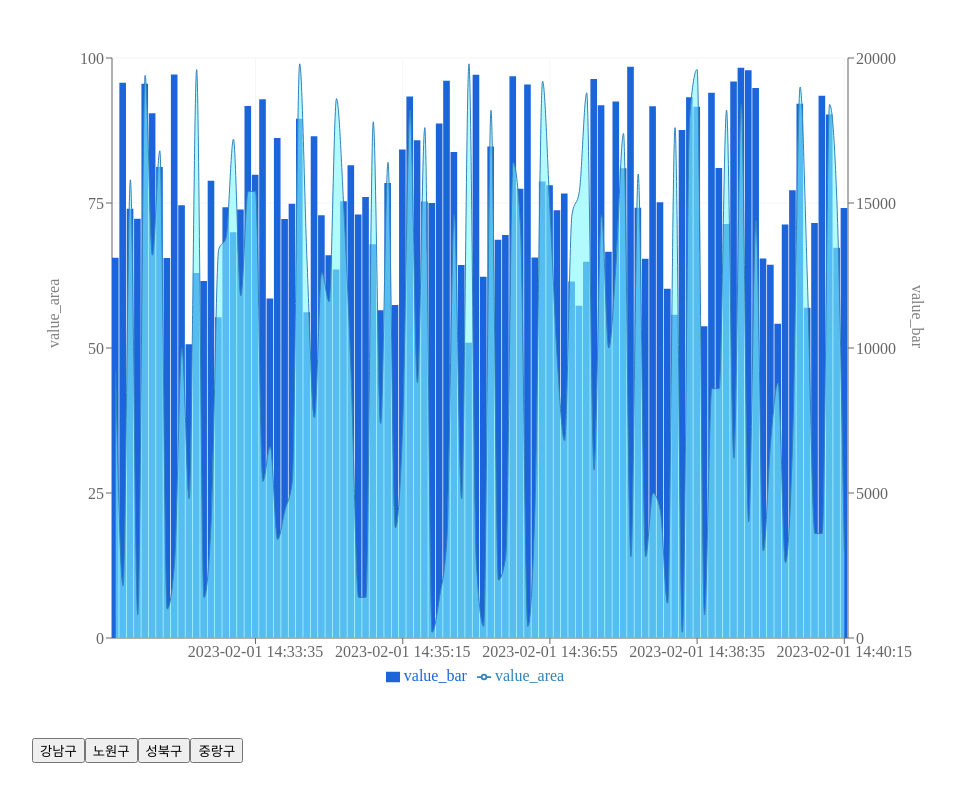
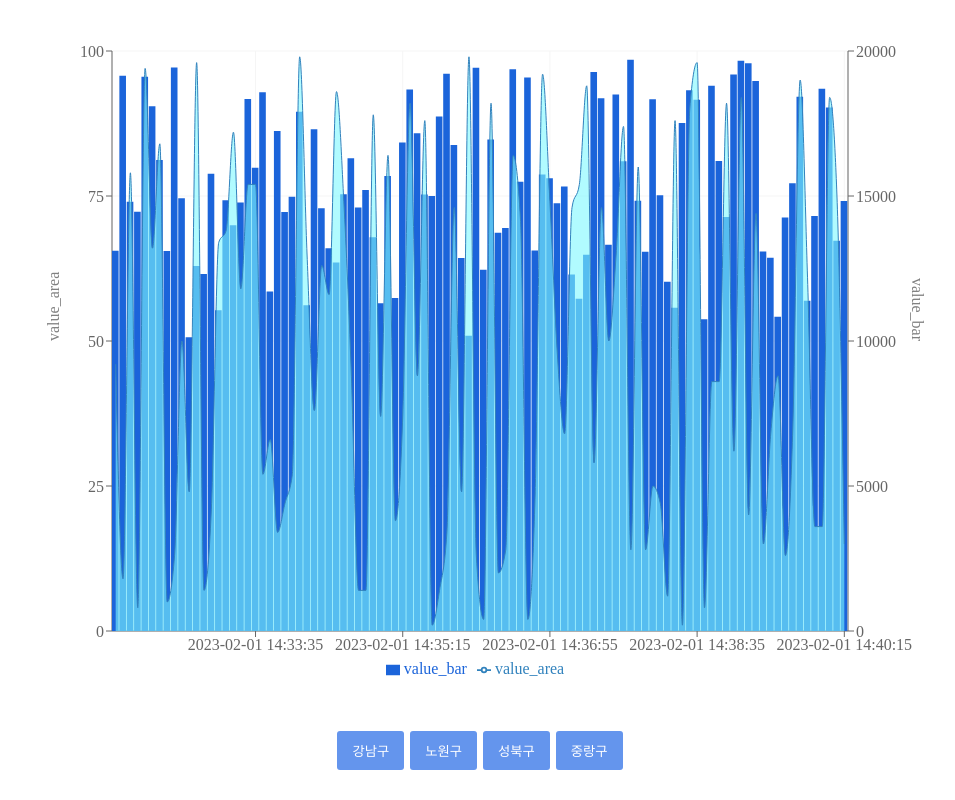
Before and after one commit to taegeun1111/time-chart, a React (Create React App) app: page / in a window 1280 px wide. Shown: the whole page, without its empty margins (160-1115 px from the left). Built offline with nearby package versions, Linux system fonts and the light colour scheme; a web font is replaced by a local one.

Commit message:
feat: area Toggle 버튼 컴포넌트 완료

```diff
--- a/src/components/Chart/Chart.tsx
+++ b/src/components/Chart/Chart.tsx
@@ -51,14 +51,21 @@ const Chart = () => {
                             offset: -10,
                         }}
                     />
-                    <Tooltip content={<CustomTooltip active={false} payload={[]} />} />
+                    <Tooltip
+                        content={
+                            <CustomTooltip
+                                active={false}
+                                payload={{id: '', time: '', value_area: 0, value_bar: 0}}
+                            />
+                        }
+                    />
                     <Legend height={50} />
                     <Bar dataKey='value_bar' barSize={15} fill='#1B64DA' yAxisId='right'>
                         {chartData.map((data, index) => (
                             <Cell key={index} fill={'#1B64DA'} />
                         ))}
                     </Bar>
-                    <Area type='monotone' dataKey='value_area' yAxisId='left' fill='#7EF9FF'></Area>
+                    <Area type='monotone' dataKey='value_area' yAxisId='left' fill='#7EF9FF' />
                 </ComposedChart>
             </ResponsiveContainer>
         </>
--- a/src/components/Chart/LocationBtn.tsx
+++ b/src/components/Chart/LocationBtn.tsx
@@ -1,10 +1,44 @@
-import React from 'react';
+import React, {Dispatch, SetStateAction} from 'react';
+import styled from 'styled-components';
 
 interface Props {
-    location: string;
+    id: string;
+    selectedLocation: string;
+    setSelectedLocation: Dispatch<SetStateAction<string>>;
 }
-const LocationBtn = ({location}: Props) => {
-    return <button>{location}</button>;
+
+const LocationBtn = ({id, selectedLocation, setSelectedLocation}: Props) => {
+    const btnToggleHandler = () => {
+        if (id === selectedLocation) {
+            setSelectedLocation('');
+        } else {
+            setSelectedLocation(id);
+        }
+    };
+
+    return (
+        <StyledLocationBtn
+            onClick={btnToggleHandler}
+            className={id === selectedLocation ? 'active' : ''}
+        >
+            {id}
+        </StyledLocationBtn>
+    );
 };
 
 export default LocationBtn;
+
+const StyledLocationBtn = styled.button`
+    padding: 10px 15px;
+    margin: 0 3px;
+    background-color: cornflowerblue;
+    border: none;
+    color: white;
+    border-radius: 3px;
+    cursor: pointer;
+
+    &.active {
+        background-color: #06307b;
+        font-weight: 700;
+    }
+`;
--- a/src/pages/Home/Home.tsx
+++ b/src/pages/Home/Home.tsx
@@ -1,19 +1,35 @@
-import React from 'react';
+import React, {useState} from 'react';
 import LocationBtn from '../../components/Chart/LocationBtn';
 import useChartData from '../../hooks/useChartData';
 import Chart from '../../components/Chart/Chart';
+import styled from 'styled-components';
 
 const Home = () => {
     const {chartUniqueLocation} = useChartData();
+    const [selectedLocation, setSelectedLocation] = useState('');
 
     return (
         <>
             <Chart />
-            {chartUniqueLocation.map(location => (
-                <LocationBtn key={location} location={location} />
-            ))}
+
+            <StyledBtnWrapper>
+                {chartUniqueLocation.map(id => (
+                    <LocationBtn
+                        key={id}
+                        id={id}
+                        selectedLocation={selectedLocation}
+                        setSelectedLocation={setSelectedLocation}
+                    />
+                ))}
+            </StyledBtnWrapper>
         </>
     );
 };
 
 export default Home;
+
+const StyledBtnWrapper = styled.div`
+    width: 100%;
+    display: flex;
+    justify-content: center;
+`;
```
